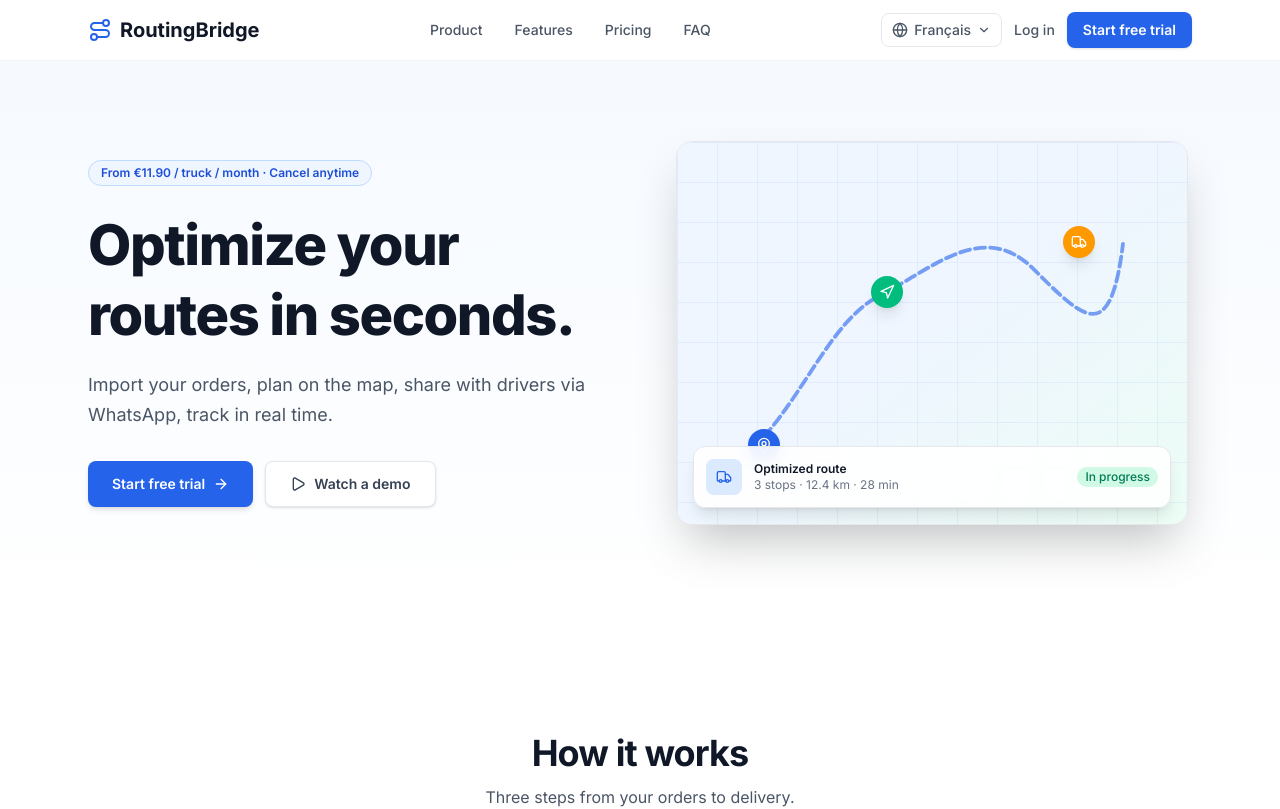
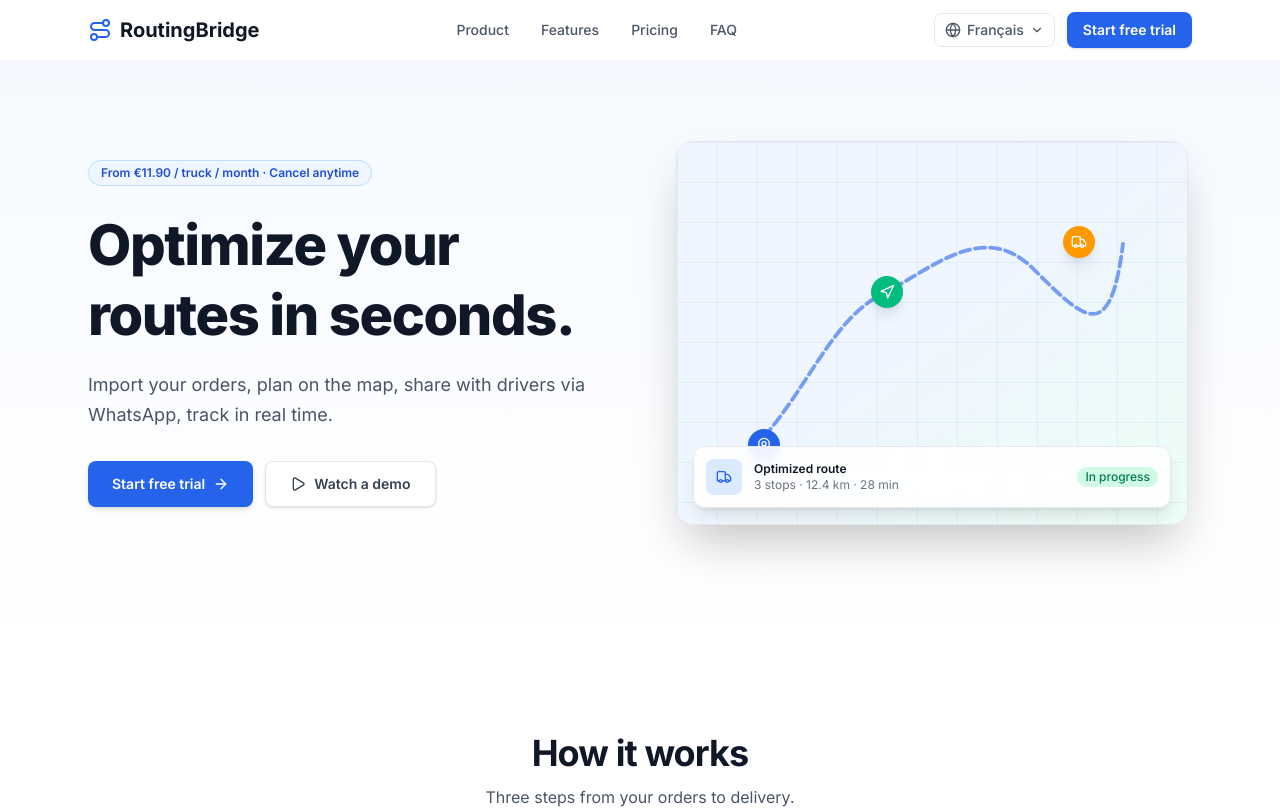
Before and after one commit to thierry636/routingbridge-website, a React (Vite) app: page / in a window 1280 px wide. Shown: the top 809 px of the page. Built offline with nearby package versions, Linux system fonts and the light colour scheme.

Commit message:
Disable login link in header navigation
Temporarily remove the "Se connecter" / "Log in" link from both
desktop and mobile navigation while keeping the signup button active.

https://claude.ai/code/session_013QPxCMuKFqh5bkoF1u2iH6

```diff
--- a/src/components/Header.jsx
+++ b/src/components/Header.jsx
@@ -35,9 +35,6 @@ export default function Header() {
         {/* Desktop CTAs */}
         <div className="hidden items-center gap-3 md:flex">
           <LanguageSwitcher />
-          <a href="https://app.routing-bridge.com/login" className="text-sm font-medium text-gray-600 transition hover:text-gray-900">
-            {t('header.login')}
-          </a>
           <a
             href="https://app.routing-bridge.com/register"
             className="rounded-lg bg-primary-600 px-4 py-2 text-sm font-semibold text-white shadow-sm transition hover:bg-primary-700 focus-visible:outline-2 focus-visible:outline-offset-2 focus-visible:outline-primary-600"
@@ -72,9 +69,6 @@ export default function Header() {
           ))}
           <div className="mt-3 flex flex-col gap-2">
             <LanguageSwitcher />
-            <a href="https://app.routing-bridge.com/login" className="rounded-lg border border-gray-200 px-4 py-2 text-center text-sm font-medium text-gray-700 transition hover:bg-gray-50">
-              {t('header.login')}
-            </a>
             <a href="https://app.routing-bridge.com/register" className="rounded-lg bg-primary-600 px-4 py-2 text-center text-sm font-semibold text-white transition hover:bg-primary-700">
               {t('header.signup')}
             </a>
```
